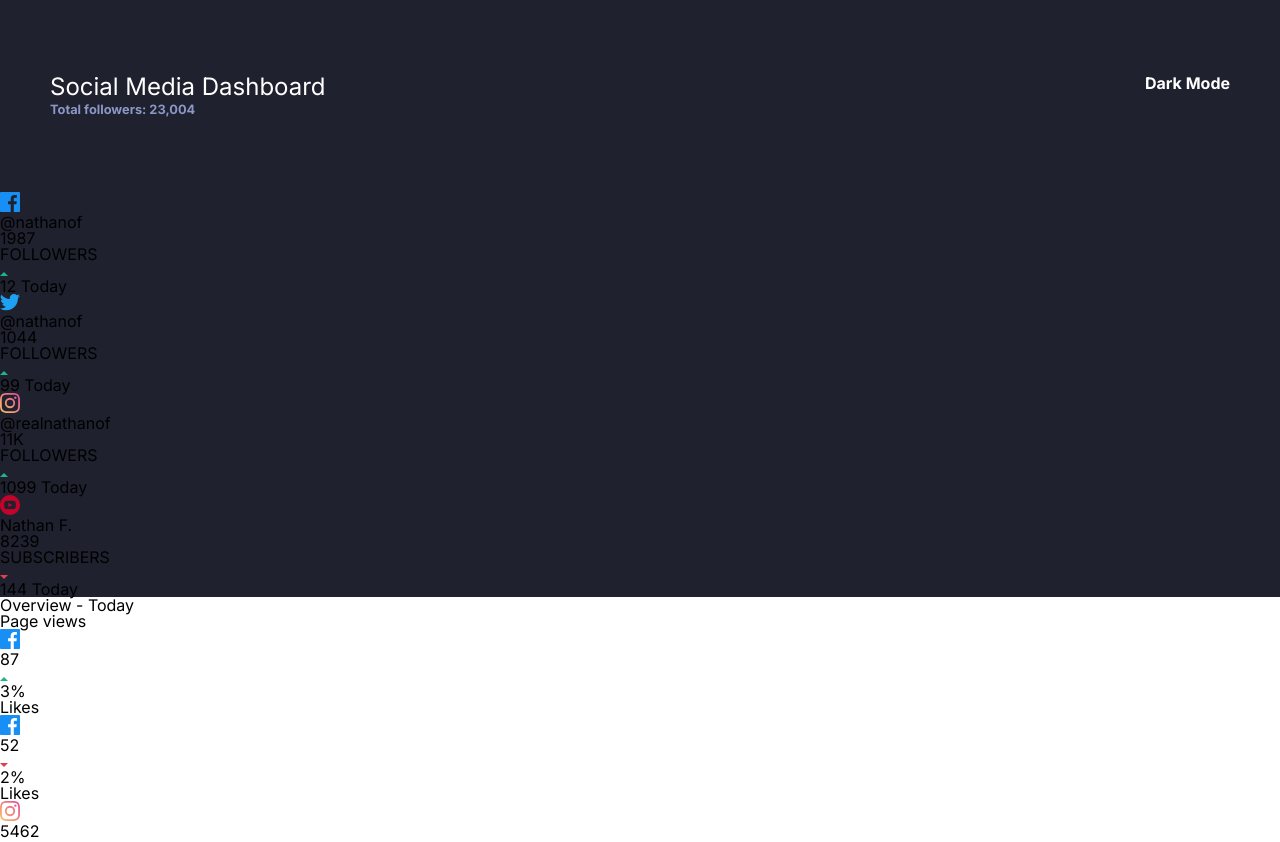
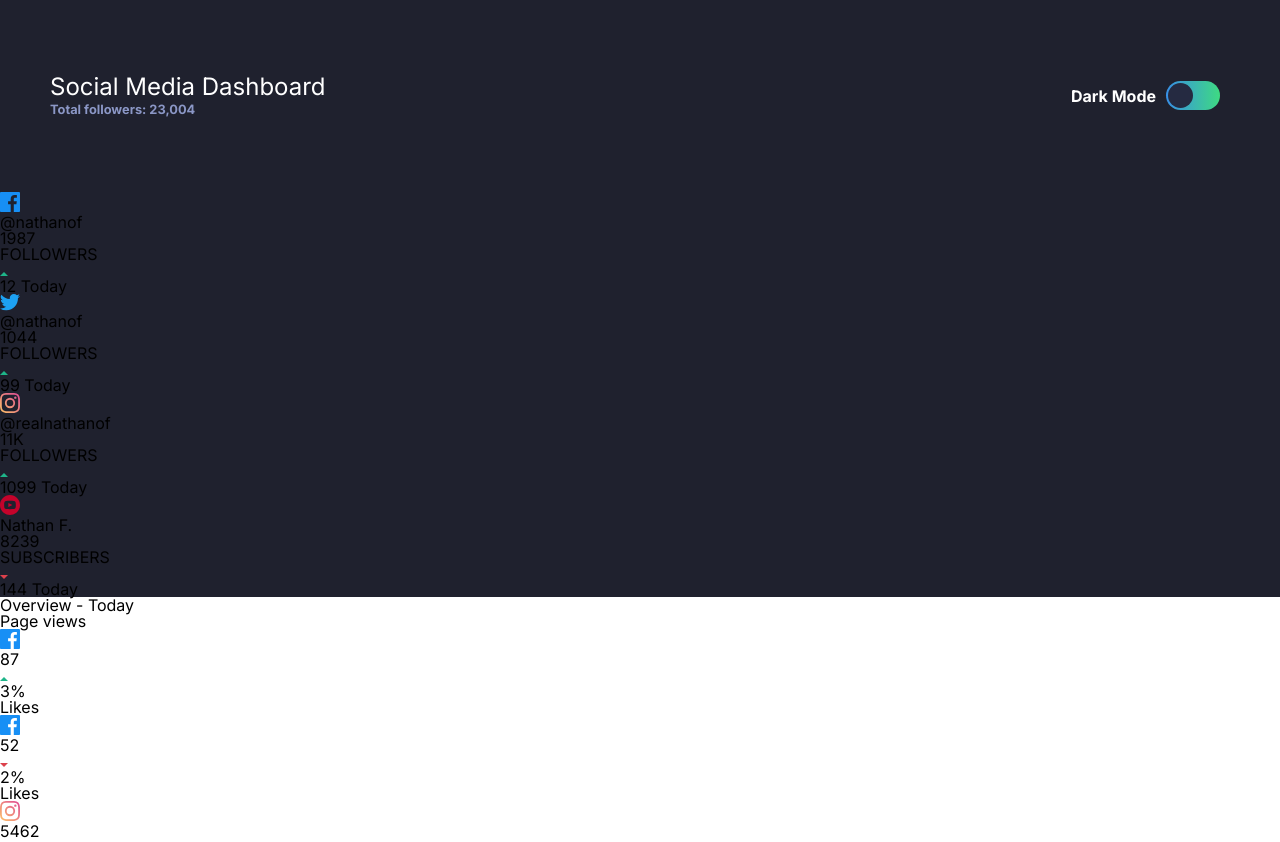
Before and after one commit to QueirozEdu/social-dashboard, a plain HTML site: page index.html in a window 1280 px wide. Shown: the top 842 px of the page. Drawn offline with Linux system fonts and the light colour scheme.

Commit message:
dark mode selector button css

```diff
--- a/assets/style.css
+++ b/assets/style.css
@@ -4,12 +4,12 @@
 
     -facebook: hsl(208, 92%, 53%);
     --twitter: hsl(203, 89%, 53%);
-    --instagram: linear gradient hsl(37, 97%, 70%) to hsl(329, 70%, 58%);
+    --instagram: linear-gradient hsl(37, 97%, 70%) to hsl(329, 70%, 58%);
     --youTube: hsl(348, 97%, 39%);
 
 
-    --toggle: linear gradient hsl(210, 78%, 56%) to hsl(146, 68%, 55%);
-    --toggle: hsl(230, 22%, 74%);
+    --toggle: linear-gradient(90deg, hsl(210, 78%, 56%), hsl(146, 68%, 55%));
+    --toggle-inner-circle: hsl(230, 22%, 74%);
 
     --very-dark-blue-BG: hsl(230, 17%, 14%);
     --very-dark-blue-TopBGPattern: hsl(232, 19%, 15%);
@@ -30,6 +30,7 @@
 
 .main__section {
     background-color: var(--very-dark-blue-TopBGPattern);
+
 }
 .main__section-heading {
     display: flex;
@@ -48,7 +49,30 @@
     margin-top: 5px;
     font-weight: 700;
 }
+.selector__dark-mode {
+    display: flex;
+    align-items: center;
+    padding: 0 10px;
+}
 .selector__title {
     color: var(--white-text);
     font-weight: 700;
+    margin-left: -15px;
 }
+.selector__button {
+    width: 50px;
+    height: 25px;
+    background: var(--toggle);
+    margin-left: 10px;
+    border-radius: 15px;
+
+    display: flex;
+    padding: 2px;
+}
+.selector__button-inner-circle {
+    width: 25px;
+    height: 25px;
+    background-color: var(--dark-desaturated-blue-CardBG);
+    border-radius: 100%;
+    position: absolute;
+}
--- a/index.html
+++ b/index.html
@@ -23,6 +23,9 @@
                 </div>
                 <div class="selector__dark-mode">
                     <p class="selector__title">Dark Mode</p>
+                    <div class="selector__button">
+                        <div class="selector__button-inner-circle"></div>
+                    </div>
                 </div>
             </div>
             <span class="main__section-cards">
```
